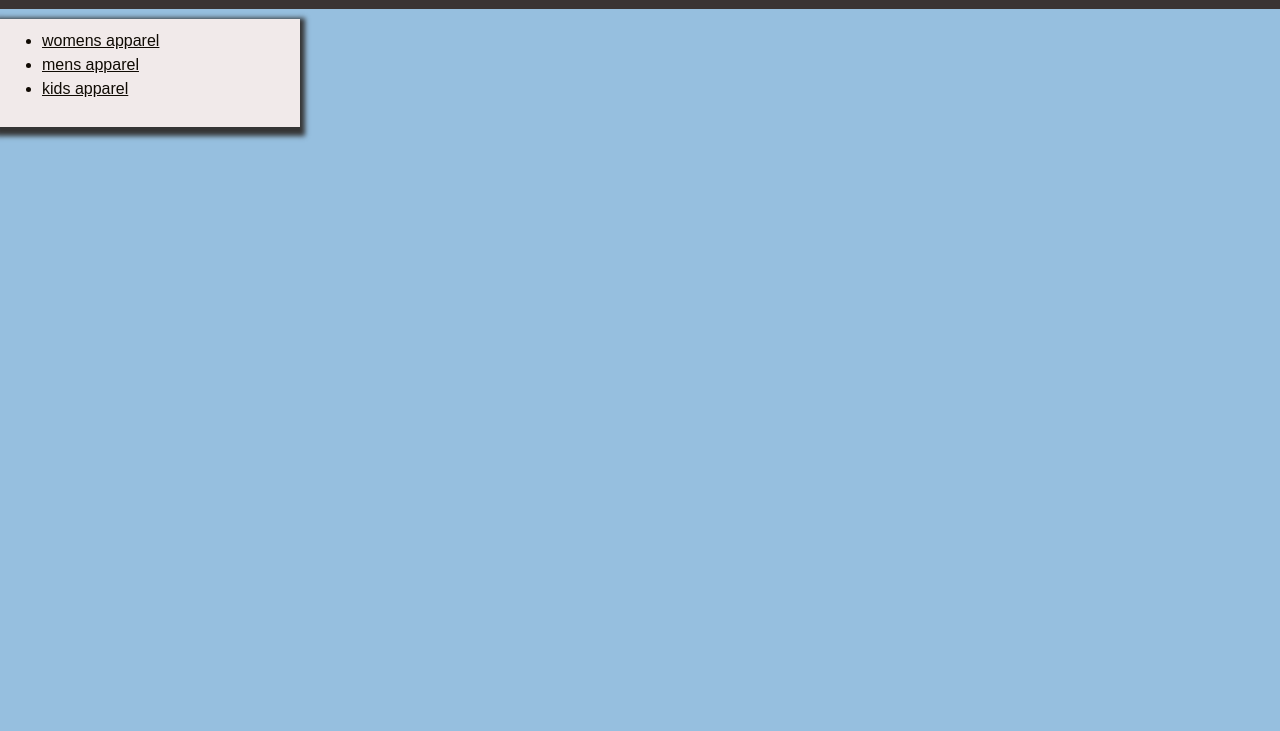
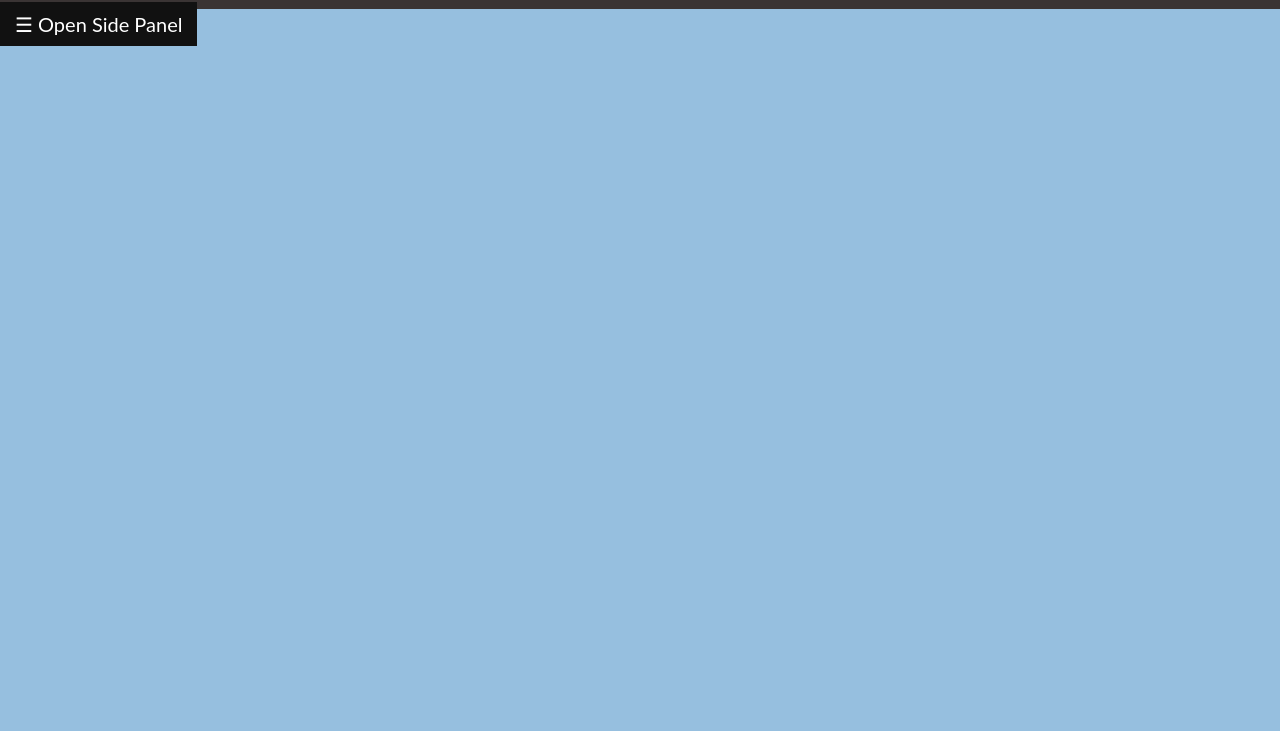
Before and after one commit to Manavi1427/Goods-Online-store, a plain HTML site: page new-arrivals.html in a window 1280 px wide. Shown: the part 69-800 px from the top of the page. Drawn offline with nearby package versions, Linux system fonts and the light colour scheme.

Commit message:
side panel

```diff
--- a/new-arrivals.html
+++ b/new-arrivals.html
@@ -6,6 +6,7 @@
     <title>New Arrivals</title>
     <link href="https://cdn.jsdelivr.net/npm/bootstrap@5.3.3/dist/css/bootstrap.min.css" rel="stylesheet" integrity="sha384-QWTKZyjpPEjISv5WaRU9OFeRpok6YctnYmDr5pNlyT2bRjXh0JMhjY6hW+ALEwIH" crossorigin="anonymous">
     <link rel="stylesheet" href="new-arrivalstyle.css">
+    <link href="https://fonts.googleapis.com/icon?family=Material+Icons" rel="stylesheet">
 </head>
 <body>
 
@@ -15,7 +16,7 @@
             <nav>
                 <ul>
                     <li><a href="home.html">Home</a></li>
-                    <li><a href="#new-arrivals">New Arrivals</a></li>
+                    <li><a href="new-arrivals.html">New Arrivals</a></li>
                     <li><a href="index.html">Best Sellers</a></li>
                     <li><a href="cart.html">Your Cart</a></li>
                     <input type="text" placeholder="Type to search">
@@ -27,13 +28,17 @@
         </div>
     </header>
 
-    <div class="side-panel">
-        <ul class="nav-bar">
-            <li><a href="#">womens apparel</a></li>
-            <li><a href="#">mens apparel</a></li>
-            <li><a href="#">kids apparel</a></li>
-        </ul>
+    <div id="mySidenav" class="sidenav">
+        <a href="javascript:void(0)" class="closebtn" onclick="closeNav()">&times;</a>
+        <a href="#">Home</a>
+        <a href="#">About</a>
+        <a href="#">Services</a>
+        <a href="#">Contact</a>
     </div>
+
+    <span class="openbtn" onclick="openNav()">&#9776; Open Side Panel</span>
+
     <script src="https://cdn.jsdelivr.net/npm/bootstrap@5.3.3/dist/js/bootstrap.bundle.min.js" integrity="sha384-YvpcrYf0tY3lHB60NNkmXc5s9fDVZLESaAA55NDzOxhy9GkcIdslK1eN7N6jIeHz" crossorigin="anonymous"></script>
+    <script src="new-arrivals.js"></script>
 </body>
 </html>
--- a/new-arrivals.js
+++ b/new-arrivals.js
@@ -0,0 +1,7 @@
+function openNav() {
+    document.getElementById("mySidenav").style.width = "250px";
+}
+
+function closeNav() {
+    document.getElementById("mySidenav").style.width = "0";
+}
--- a/new-arrivalstyle.css
+++ b/new-arrivalstyle.css
@@ -72,21 +72,53 @@ input{
     height: auto;
     margin-left: 45px;
 }
-.side-panel{
-    width:300px;
-    height:100%;
-    padding:10px;
-    margin-top:10px;
-    background-color: rgb(241, 234, 234);
-    color:rgb(16, 10, 3);
-    left:5px;
-    box-shadow:0 4px 5px 5px #353535;
+body {
+  font-family: "Lato", sans-serif;
 }
-.side-panel a{
-    color:rgb(16, 11, 4);
-    margin-top: 10px;
-    transition: color 0.3s ease;
+
+.sidenav {
+  height: 100%;
+  width: 0;
+  position: fixed;
+  z-index: 1;
+  top: 0;
+  left: 0;
+  background-color: #111;
+  overflow-x: hidden;
+  transition: 0.5s;
+  padding-top: 60px;
 }
-.side-panel a:hover{
-    color:#96bfdf;
+
+.sidenav a {
+  padding: 8px 8px 8px 32px;
+  text-decoration: none;
+  font-size: 25px;
+  color: #818181;
+  display: block;
+  transition: 0.3s;
 }
+
+.sidenav a:hover {
+  color: #f1f1f1;
+}
+
+.sidenav .closebtn {
+  position: absolute;
+  top: 0;
+  right: 25px;
+  font-size: 36px;
+  margin-left: 50px;
+}
+
+.openbtn {
+  font-size: 20px;
+  cursor: pointer;
+  background-color: #111;
+  color: white;
+  padding: 10px 15px;
+  border: none;
+}
+
+.openbtn:hover {
+  background-color: #444;
+}
```
Also changed, not shown: stylecart.css (+4 -3 lines).
